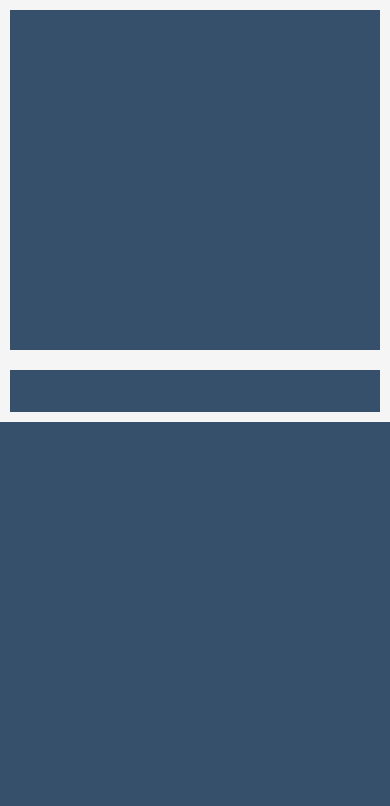
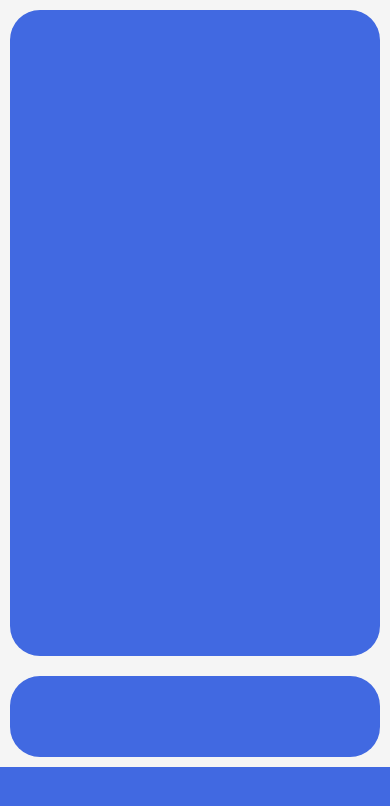
Before and after one commit to JosephWood2001/WorkPad, a React Native app: screen / in a window 390 px wide. Shown: the top 806 px of the page. Built offline with nearby package versions, Linux system fonts and the light colour scheme.

Commit message:
apply theme to bottombar and homepage

```diff
--- a/App.tsx
+++ b/App.tsx
@@ -1,5 +1,5 @@
 import React from "react";
-import { StyleSheet } from "react-native";
+import {View } from "react-native";
 import { Provider as PaperProvider } from "react-native-paper";
 import BottomBar from "./app/pages/BottomBar";
 import HomePage from "./app/pages/HomePage";
@@ -8,8 +8,8 @@ import theme from "./app/config/theme";
 export default function App() {
   return (
     <PaperProvider theme={theme}>
-      <HomePage />
-      <BottomBar />
+      <View style={{flex:10}}><HomePage /></View>
+      <View style={{flex:1}}><BottomBar /></View>
     </PaperProvider>
   );
 }
--- a/app/config/theme.ts
+++ b/app/config/theme.ts
@@ -10,6 +10,7 @@ const theme = {
     ...DefaultTheme.colors,
     primary: "#4169E1",
     accent: "#f1c40f",
+    background: '#F5F5F5',
   },
 };
 
--- a/app/pages/BottomBar.tsx
+++ b/app/pages/BottomBar.tsx
@@ -1,8 +1,11 @@
 import React from 'react';
 import { View } from 'react-native';
+import { withTheme } from 'react-native-paper';
 import colors from '../config/colors';
 
-function BottomBar() {
+function BottomBar(props: any) {
+    const{ colors,roundness } = props.theme;
+
     return (
         <View
             style={{
@@ -15,4 +18,4 @@ function BottomBar() {
     );
 }
 
-export default BottomBar;
+export default withTheme(BottomBar);
--- a/app/pages/HomePage.tsx
+++ b/app/pages/HomePage.tsx
@@ -1,18 +1,9 @@
-import React from 'react';
+import * as React from 'react';
 import { View, Text, StyleSheet } from 'react-native';
-import colors from '../config/colors';
+import { withTheme } from 'react-native-paper';
 
-function HomePage() {
-    return (
-        <View style={styles.container}>
-            <View style={styles.calendar}>
-            </View>
-            <View style={styles.startWorkout}>
-
-            </View>
-        </View>
-    );
-}
+function HomePage(props: any) {
+    const{ colors,roundness } = props.theme;
 
     const styles = StyleSheet.create({
         container: {
@@ -22,18 +13,33 @@ const styles = StyleSheet.create({
         },
         calendar:{
             flex: 8,
-        backgroundColor: colors.primary,
             alignItems:'center',
             justifyContent:'center',
             margin:10,
         },
         startWorkout:{
             flex: 1,
-        backgroundColor: colors.primary,
             alignItems:'center',
             justifyContent:'center',
             margin:10,
         },
+        box:{
+            backgroundColor: colors.primary,
+            borderRadius: roundness,
+        },
     });
 
-export default HomePage;
+    return (
+        <View style={styles.container}>
+            <View style={[styles.calendar,styles.box]}>
+            </View>
+            <View style={[styles.startWorkout,styles.box]}>
+
+            </View>
+        </View>
+    );
+}
+
+
+
+export default withTheme(HomePage);
```
Lines whose indentation alone changed are shown as unchanged.
